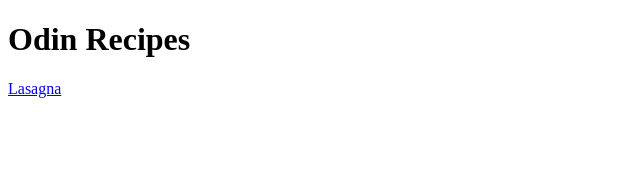
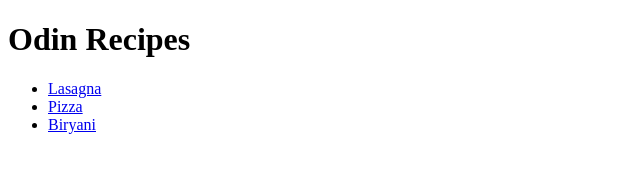
Before and after one commit to Shaheer2812/odin-recipes, a plain HTML site: page index.html in a window 1280 px wide. Shown: the whole page, without its empty margins (0-640 px from the left). Drawn offline with Linux system fonts and the light colour scheme.

Commit message:
Add 2 more recipes with links

```diff
--- a/index.html
+++ b/index.html
@@ -7,7 +7,11 @@
 
   <body>
     <h1>Odin Recipes</h1>
-    <a href="recipes/lasagna.html">Lasagna</a>
+    <ul>
+        <li><a href="recipes/lasagna.html">Lasagna</a></li>
+        <li><a href="recipes/pizza.html">Pizza</a></li>
+        <li><a href="recipes/biryani.html">Biryani</a></li>
+    </ul>
   </body>
 
 </html>
```
